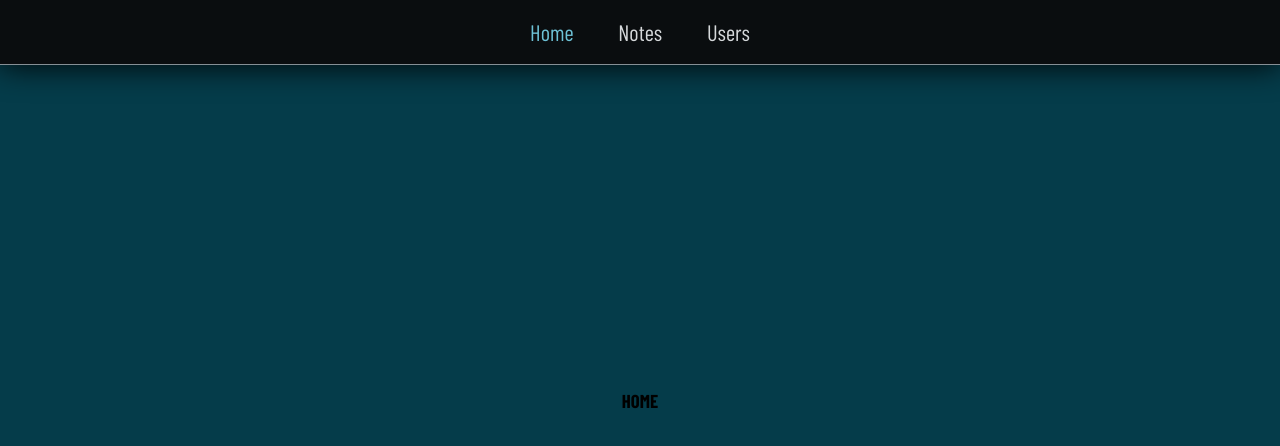
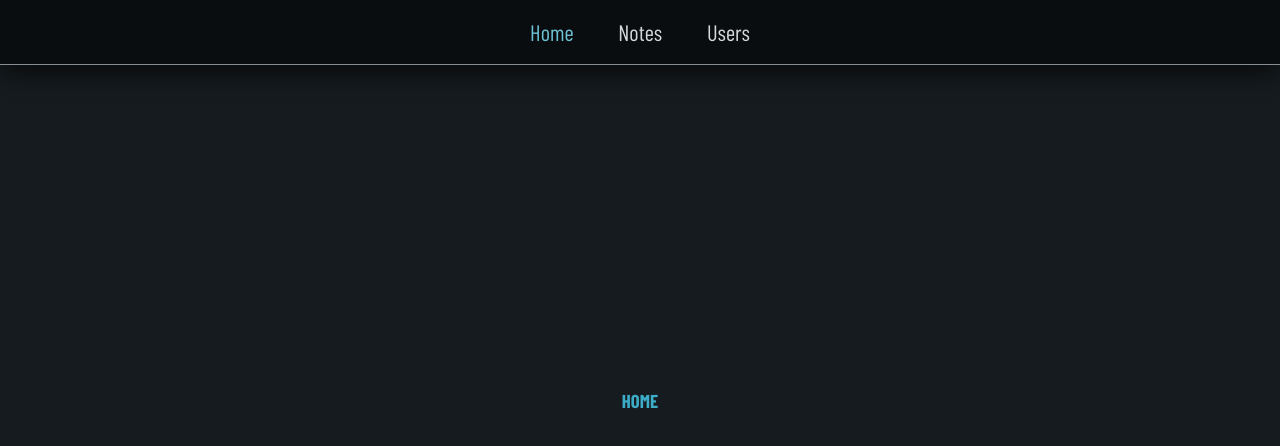
Before and after one commit to Scorpion19702022/SIMPLE_PROJECT_REACT_REDUX, a React (Vite) app: page / in a window 1280 px wide. Shown: the top 446 px of the page. Built offline with nearby package versions, Linux system fonts and the light colour scheme; a web font is replaced by a local one.

Commit message:
added styles

```diff
--- a/src/Components/Home/Home.tsx
+++ b/src/Components/Home/Home.tsx
@@ -3,7 +3,7 @@ import styles from './Styles/Home.module.css'
 const Home = () => {
 	return (
 		<div className={styles.wrapper}>
-			<h1>HOME</h1>
+			<h1 className={styles.heading}>HOME</h1>
 		</div>
 	)
 }
--- a/src/Components/Home/Styles/Home.module.css
+++ b/src/Components/Home/Styles/Home.module.css
@@ -31,5 +31,9 @@
 	flex-direction: column;
 	justify-content: center;
 	align-items: center;
-	background-color: var(--color-color08);
+	background-color: var(--color-dark09);
 }
+
+.heading {
+	color: var(--color-color04);
+}
```
